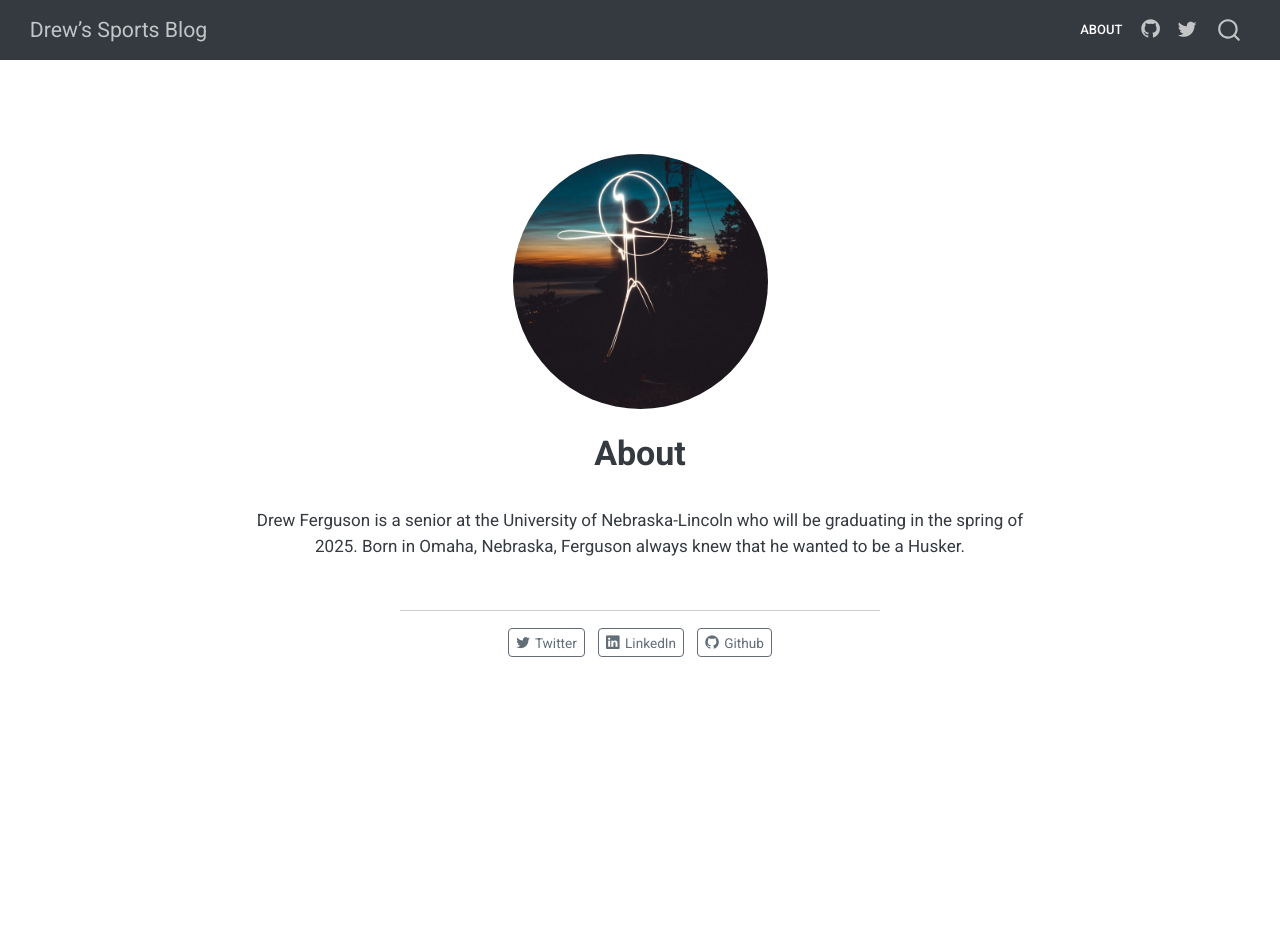
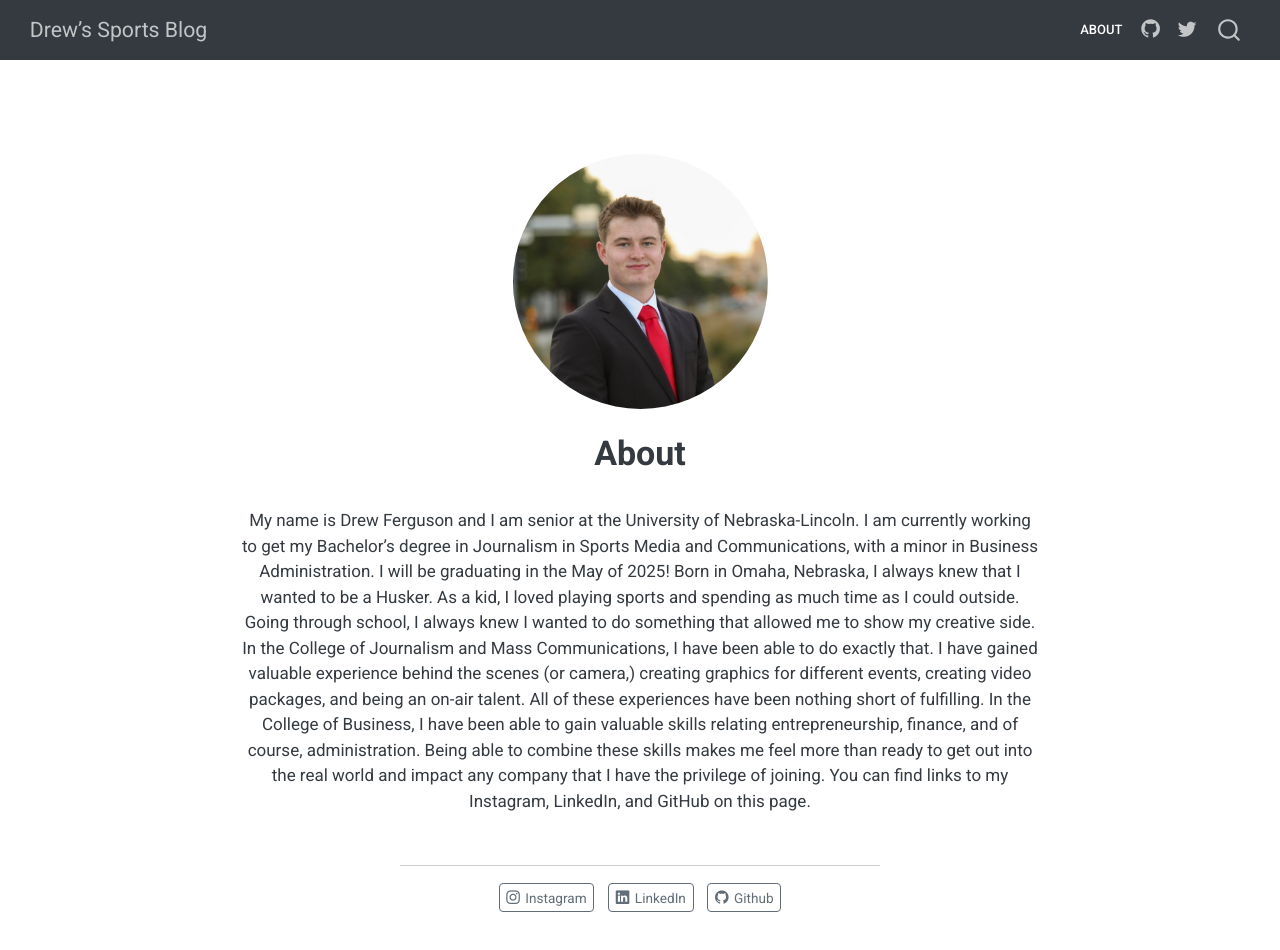
Before and after one commit to drewferguson3/drewferguson3.github.io, a plain HTML site: page about.html in a window 1280 px wide. Before the commit the page ends 800 px from the top, so only its background shows below. Drawn offline with Linux system fonts and the light colour scheme.

Commit message:
New About Page

```diff
--- a/about.html
+++ b/about.html
@@ -115,7 +115,7 @@ ul.task-list li input[type="checkbox"] {
 
 <!-- main -->
 <div class="quarto-about-jolla">
-  <img src="profile.jpg" class="about-image
+  <img src="Headshot.jpeg" class="about-image
   round " style="height: 15em; width: 15em;">
  <header id="title-block-header" class="quarto-title-block default">
 <div class="quarto-title">
@@ -124,17 +124,17 @@ ul.task-list li input[type="checkbox"] {
 <div class="quarto-title-meta">
   </div>
 </header><main class="content" id="quarto-document-content">
-<p>Drew Ferguson is a senior at the University of Nebraska-Lincoln who will be graduating in the spring of 2025. Born in Omaha, Nebraska, Ferguson always knew that he wanted to be a Husker.</p>
+<p>My name is Drew Ferguson and I am senior at the University of Nebraska-Lincoln. I am currently working to get my Bachelor’s degree in Journalism in Sports Media and Communications, with a minor in Business Administration. I will be graduating in the May of 2025! Born in Omaha, Nebraska, I always knew that I wanted to be a Husker. As a kid, I loved playing sports and spending as much time as I could outside. Going through school, I always knew I wanted to do something that allowed me to show my creative side. In the College of Journalism and Mass Communications, I have been able to do exactly that. I have gained valuable experience behind the scenes (or camera,) creating graphics for different events, creating video packages, and being an on-air talent. All of these experiences have been nothing short of fulfilling. In the College of Business, I have been able to gain valuable skills relating entrepreneurship, finance, and of course, administration. Being able to combine these skills makes me feel more than ready to get out into the real world and impact any company that I have the privilege of joining. You can find links to my Instagram, LinkedIn, and GitHub on this page.</p>
 
 
 </main>
   <hr class="about-sep">
    <div class="about-links">
-  <a href="https://twitter.com" class="about-link" rel="" target="">
-    <i class="bi bi-twitter"></i>
-     <span class="about-link-text">Twitter</span>
+  <a href="https://www.instagram.com/drew.ferguson3/?next=%2F" class="about-link" rel="" target="">
+    <i class="bi bi-instagram"></i>
+     <span class="about-link-text">Instagram</span>
   </a>
-  <a href="https://linkedin.com" class="about-link" rel="" target="">
+  <a href="https://www.linkedin.com/in/drew-ferguson-175577251/" class="about-link" rel="" target="">
     <i class="bi bi-linkedin"></i>
      <span class="about-link-text">LinkedIn</span>
   </a>
--- a/search.json
+++ b/search.json
@@ -4,7 +4,7 @@
     "href": "about.html",
     "title": "About",
     "section": "",
-    "text": "Drew Ferguson is a senior at the University of Nebraska-Lincoln who will be graduating in the spring of 2025. Born in Omaha, Nebraska, Ferguson always knew that he wanted to be a Husker."
+    "text": "My name is Drew Ferguson and I am senior at the University of Nebraska-Lincoln. I am currently working to get my Bachelor’s degree in Journalism in Sports Media and Communications, with a minor in Business Administration. I will be graduating in the May of 2025! Born in Omaha, Nebraska, I always knew that I wanted to be a Husker. As a kid, I loved playing sports and spending as much time as I could outside. Going through school, I always knew I wanted to do something that allowed me to show my creative side. In the College of Journalism and Mass Communications, I have been able to do exactly that. I have gained valuable experience behind the scenes (or camera,) creating graphics for different events, creating video packages, and being an on-air talent. All of these experiences have been nothing short of fulfilling. In the College of Business, I have been able to gain valuable skills relating entrepreneurship, finance, and of course, administration. Being able to combine these skills makes me feel more than ready to get out into the real world and impact any company that I have the privilege of joining. You can find links to my Instagram, LinkedIn, and GitHub on this page."
   },
   {
     "objectID": "posts/last-5-no1-picks/index.html",
```
Also changed, not shown: Headshot.jpeg (added).
